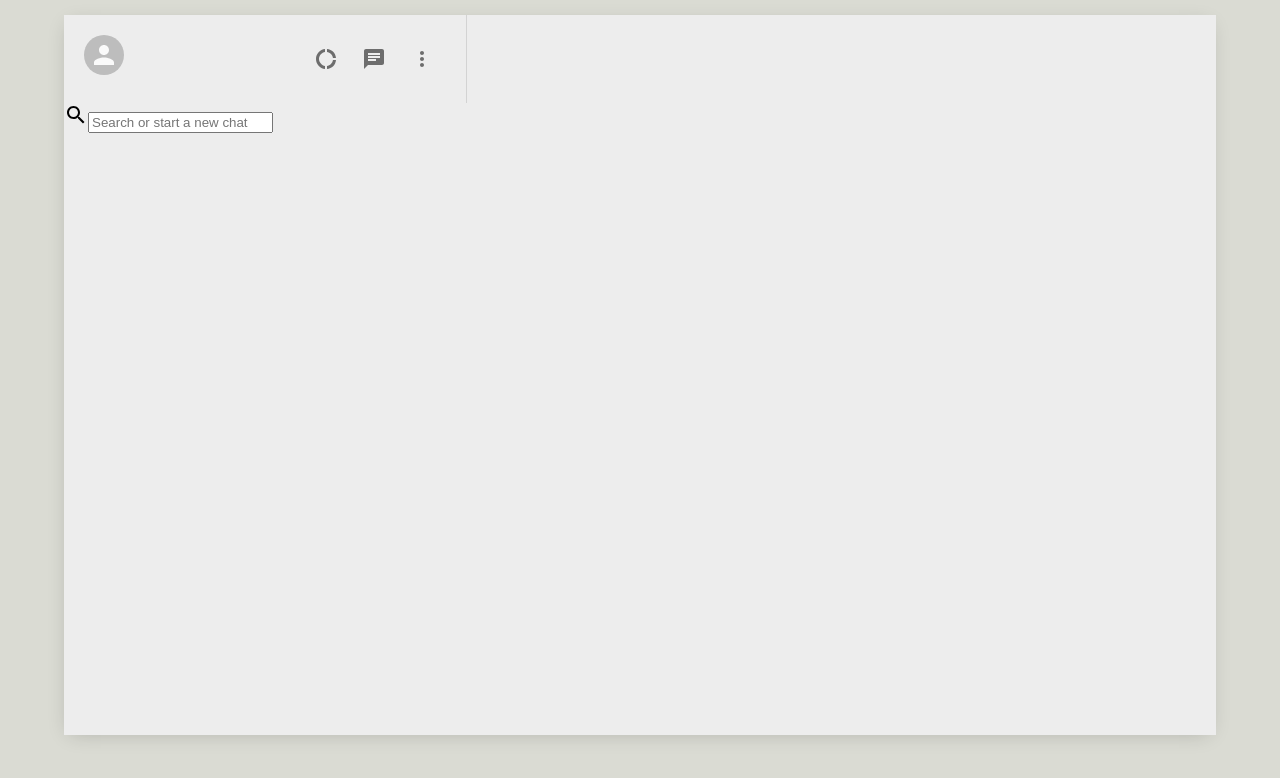
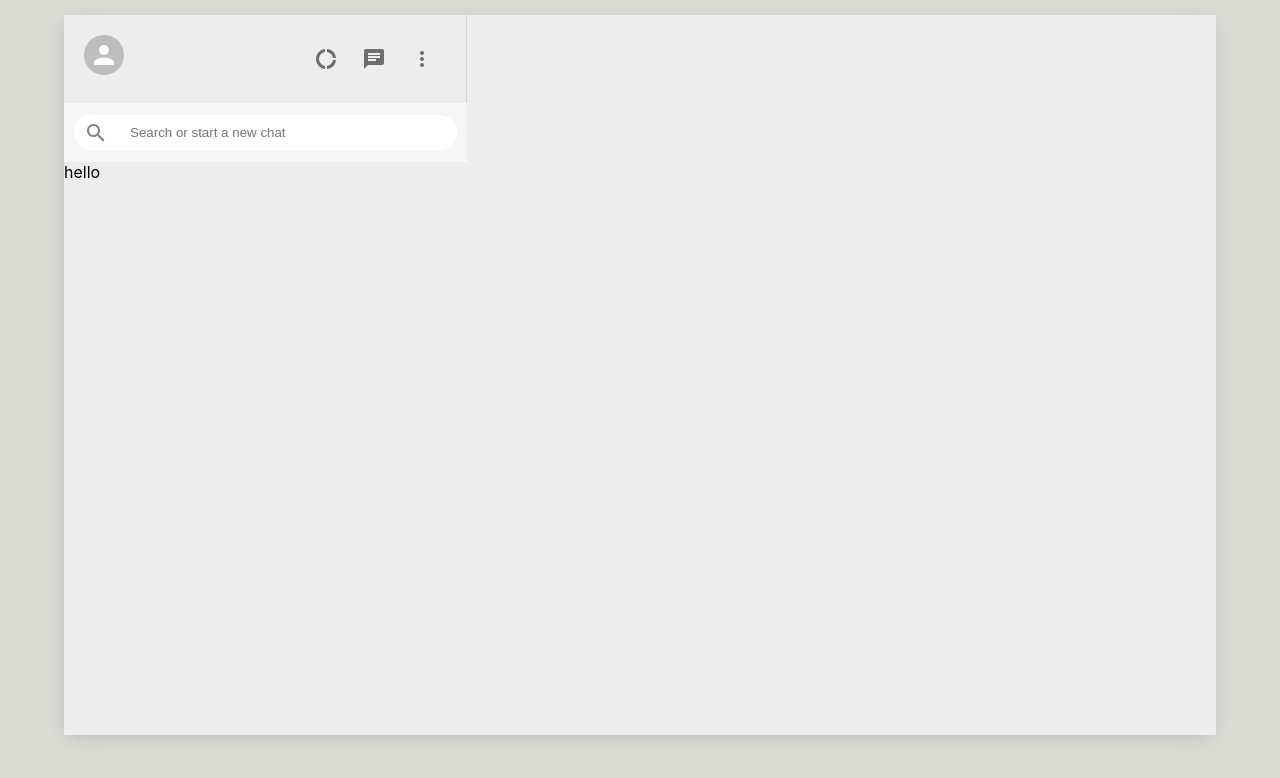
Before and after one commit to SubhasishSarkar/Whatsapp, a React (Create React App) app: page / in a window 1280 px wide. Shown: the top 778 px of the page. Built offline with nearby package versions, Linux system fonts and the light colour scheme.

Commit message:
sidebar search

```diff
--- a/src/Sidebar.css
+++ b/src/Sidebar.css
@@ -19,3 +19,31 @@
     margin-right: 2vw;
     font-size: 24px !important;
 }
+.sidebar__search{
+    display: flex;
+    align-items: center;
+    background-color: #f6f6f6;
+    padding: 10px;
+    height: 39px;
+}
+.sidebar__searchContainer{
+    display: flex;
+    align-items: center;
+    background-color:white;
+    width: 100%;
+    height: 35px;
+    border-radius: 20px;
+}
+
+.sidebar__searchContainer > .MuiSvgIcon-root{
+    color: gray;
+    padding: 10px;
+}
+.sidebar__searchContainer > input{
+    border: none;
+    margin-left: 10px;
+}
+.sidebar__chat{
+    flex: 1;
+    background-color: gray;
+}
--- a/src/Sidebar.js
+++ b/src/Sidebar.js
@@ -5,6 +5,7 @@
 import MoreVertIcon from '@material-ui/icons/MoreVert';
 import SearchOutlined from '@material-ui/icons/SearchOutlined';
 
+import SidebarChat from './SidebarChat';
 import './Sidebar.css';
 
 function Sidebar() {
@@ -25,11 +26,13 @@
                 </div>
             </div>
             <div className="sidebar__search">
+                <div className="sidebar__searchContainer">
                 <SearchOutlined/>
                 <input placeholder="Search or start a new chat" type="text"/>
             </div>
-            <div className="sidebar__chat">
-
+      </div>
+            <div className="sidebar__chats">
+                <SidebarChat/>
             </div>
         </div>
     )
--- /dev/null
+++ b/src/SidebarChat.js
@@ -0,0 +1,11 @@
+import React from 'react'
+
+function SidebarChat() {
+    return (
+        <div>
+            hello
+        </div>
+    )
+}
+
+export default SidebarChat
```
